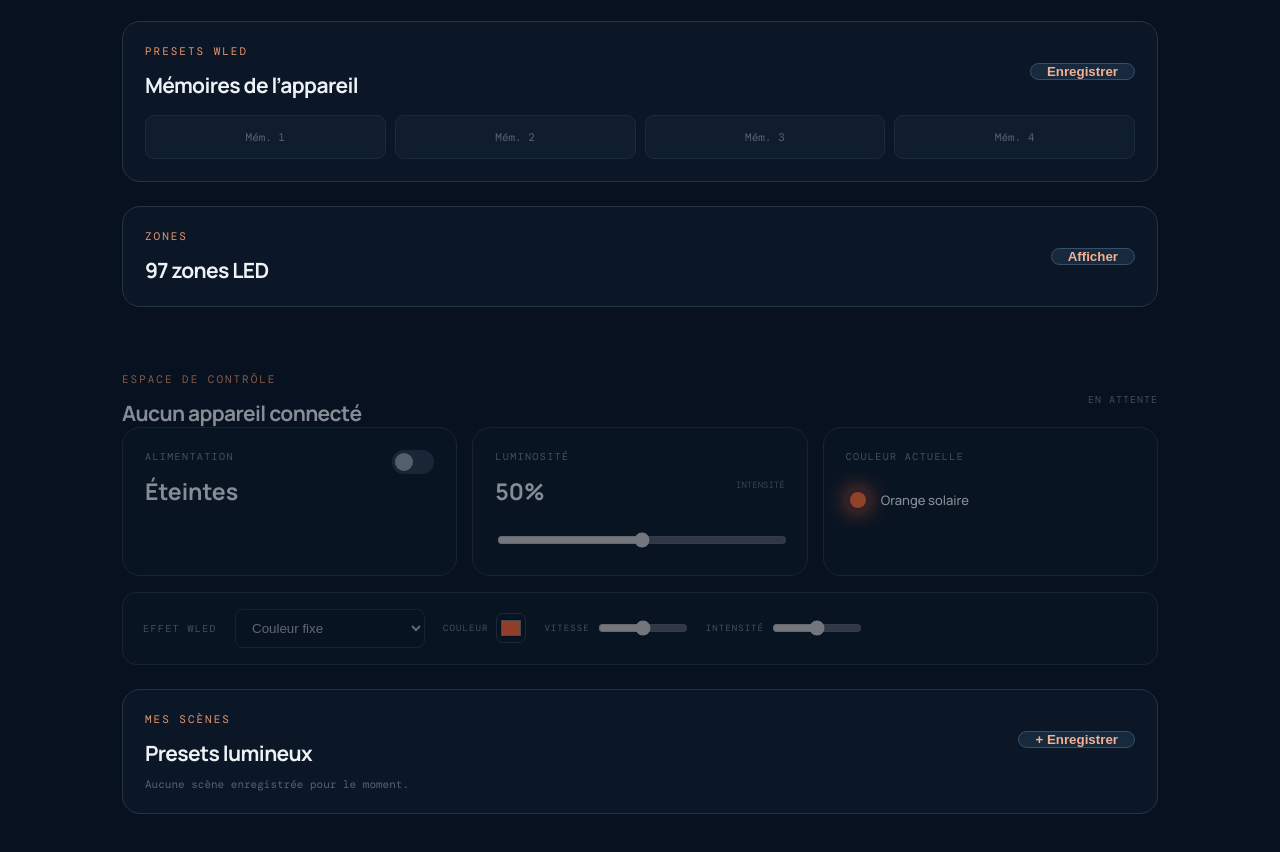
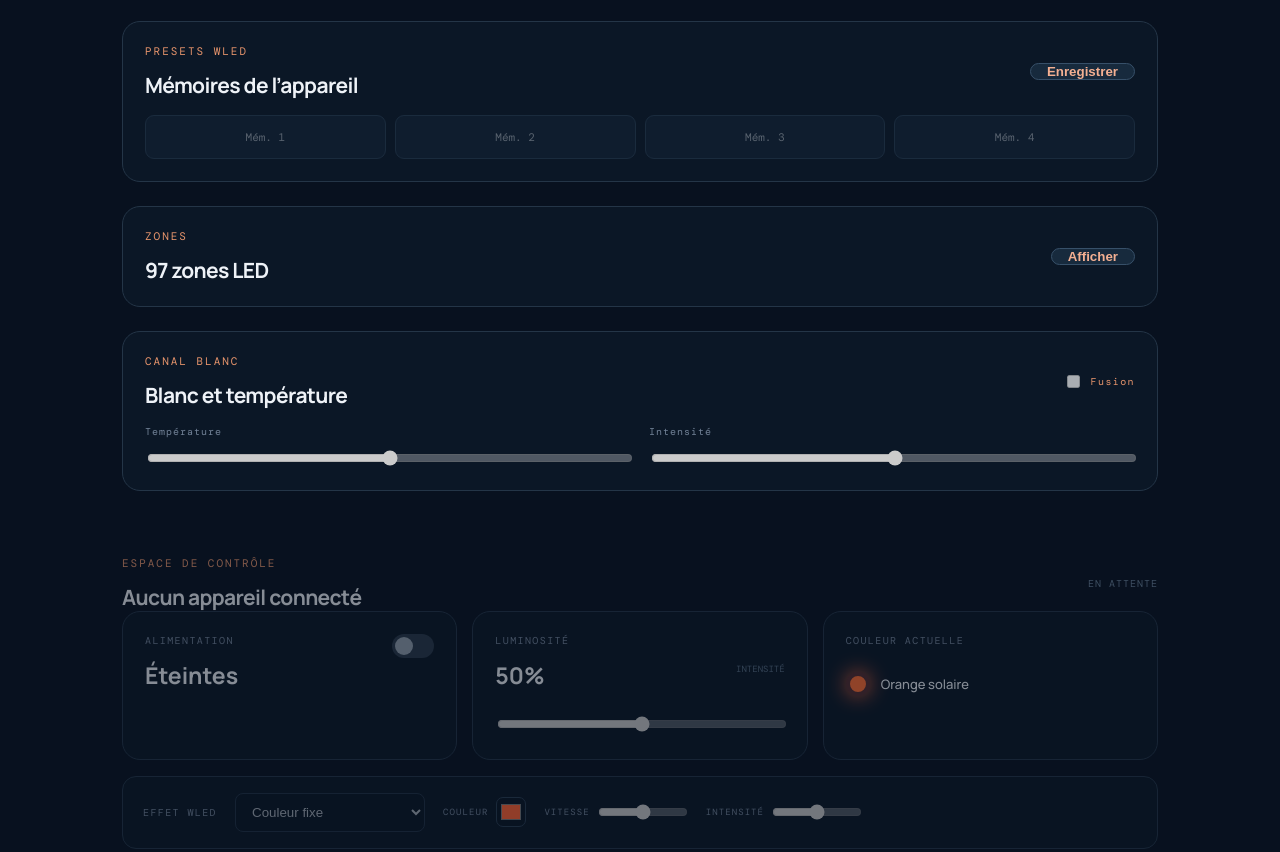
Before and after one commit to kreuille/led2, a website built with Vite: page index.html in a window 1280 px wide. Shown: the part 955-1807 px from the top of the page. Built offline with nearby package versions, Linux system fonts and the light colour scheme.

Commit message:
feat: add white channel and RGB fusion controls

```diff
--- a/src/main.ts
+++ b/src/main.ts
@@ -60,6 +60,7 @@ function render() {
       ${savedDevices.length ? `<div class="saved-devices"><p class="eyebrow">MES APPAREILS</p>${savedDevices.map(device => `<button class="saved-device" data-saved-url="${device.url}"><span>${device.name}</span><small>${device.url}</small></button>`).join("")}</div>` : ""}
       <section class="wled-presets"><div class="section-title"><div><p class="eyebrow">PRESETS WLED</p><h2>Mémoires de l’appareil</h2></div><button id="preset-record" class="secondary-button">${presetRecordMode ? "Annuler" : "Enregistrer"}</button></div>${presetMessage ? `<p class="group-message">${presetMessage}</p>` : ""}<div class="preset-grid">${[1,2,3,4].map(id => `<button class="preset-slot" data-preset="${id}" ${connectionState !== "connected" ? "disabled" : ""}>Mém. ${id}</button>`).join("")}</div></section>
       <section class="zones-panel"><div class="section-title"><div><p class="eyebrow">ZONES</p><h2>${TOTAL_ZONES} zones LED</h2></div><button id="zones-toggle" class="secondary-button">${zonesOpen ? "Réduire" : "Afficher"}</button></div>${zonesOpen ? `<div class="zone-actions"><button id="zones-all">Tout</button><button id="zones-none">Rien</button><button id="zones-pattern">1 sur 2</button><span>${zoneState.filter(Boolean).length} sélectionnées</span></div><div class="zone-grid">${zoneState.map((active, index) => `<button class="zone-cell ${active ? "active" : ""}" data-zone="${index}">${index + 1}</button>`).join("")}</div><button id="zones-apply" class="primary-wide" ${connectionState !== "connected" ? "disabled" : ""}>Appliquer la sélection</button>` : ""}</section>
+      <section class="white-panel"><div class="section-title"><div><p class="eyebrow">CANAL BLANC</p><h2>Blanc et température</h2></div><label class="fusion-toggle"><input id="fusion-toggle" type="checkbox" ${connectionState !== "connected" ? "disabled" : ""} /> Fusion</label></div><div class="white-controls"><label>Température<input id="white-temperature" type="range" min="0" max="100" value="50" ${connectionState !== "connected" ? "disabled" : ""} /></label><label>Intensité<input id="white-level" type="range" min="0" max="255" value="128" ${connectionState !== "connected" ? "disabled" : ""} /></label></div></section>
       <section class="dashboard ${connectionState !== "connected" ? "muted" : ""}">
         <div class="section-title"><div><p class="eyebrow">ESPACE DE CONTRÔLE</p><h2>${deviceName}</h2></div><span class="locked">${connectionState === "connected" ? "ACTIF" : "EN ATTENTE"}</span></div>
         <div class="controls"><article class="control-card power-card"><div><span class="control-label">ALIMENTATION</span><h3>${state.on ? "Allumées" : "Éteintes"}</h3></div><button class="power-toggle ${state.on ? "active" : ""}" id="power-toggle" aria-label="Basculer l'alimentation"><span></span></button></article><article class="control-card"><span class="control-label">LUMINOSITÉ</span><div class="value-row"><h3>${Math.round((state.bri / 255) * 100)}%</h3><span>INTENSITÉ</span></div><input id="brightness" type="range" min="1" max="255" value="${state.bri}" ${connectionState !== "connected" ? "disabled" : ""} /></article><article class="control-card color-card"><span class="control-label">COULEUR ACTUELLE</span><div class="color-preview"><span></span><strong>Orange solaire</strong></div></article></div>
@@ -91,6 +92,9 @@ function render() {
   document.querySelector<HTMLButtonElement>("#zones-apply")?.addEventListener("click", applyZones);
   document.querySelector<HTMLButtonElement>("#preset-record")?.addEventListener("click", () => { presetRecordMode = !presetRecordMode; presetMessage = presetRecordMode ? "Choisissez une mémoire pour l’enregistrer." : ""; render(); });
   document.querySelectorAll<HTMLButtonElement>("[data-preset]").forEach(button => button.addEventListener("click", () => useWledPreset(Number(button.dataset.preset))));
+  document.querySelector<HTMLInputElement>("#white-level")?.addEventListener("input", event => updateWhite(Number((event.target as HTMLInputElement).value), 50));
+  document.querySelector<HTMLInputElement>("#white-temperature")?.addEventListener("input", event => updateWhite(128, Number((event.target as HTMLInputElement).value)));
+  document.querySelector<HTMLInputElement>("#fusion-toggle")?.addEventListener("change", event => { const enabled = (event.target as HTMLInputElement).checked; updateState({ seg: state.seg.map(segment => ({ ...segment, col: enabled ? [segment.col[0], [128, 128, 128]] : [segment.col[0]] })) }); });
 }
 
 function firstColorFrom(sceneState: WledState) { const color = sceneState.seg[0]?.col?.[0] || [255, 98, 50]; return `rgb(${color.join(",")})`; }
@@ -100,6 +104,7 @@ function deleteScene(id: string) { scenes = scenes.filter(scene => scene.id !==
 async function applySceneToAll(id: string) { const scene = scenes.find(item => item.id === id); if (!scene || savedDevices.length < 2) return; groupMessage = "Application de la scène sur les appareils…"; render(); const results = await Promise.allSettled(savedDevices.map(device => fetch(`${device.url}/json/state`, { method: "POST", headers: { "Content-Type": "application/json" }, body: JSON.stringify(scene.state), signal: AbortSignal.timeout(5000) }))); const success = results.filter(result => result.status === "fulfilled" && result.value.ok).length; groupMessage = `${success} / ${savedDevices.length} appareil(s) mis à jour.`; render(); }
 async function applyZones() { if (connectionState !== "connected") return; const segments: Array<{ start: number; stop: number; fx: number }> = []; let start = -1; for (let index = 0; index <= TOTAL_ZONES; index++) { if (index < TOTAL_ZONES && zoneState[index] && start < 0) start = index; if ((index === TOTAL_ZONES || !zoneState[index]) && start >= 0) { segments.push({ start: start * 2, stop: index * 2, fx: 0 }); start = -1; } } await updateState({ seg: segments.map((segment, id) => ({ id, ...segment, sx: 128, ix: 128, col: [[255, 98, 50]] })) }); }
 async function useWledPreset(id: number) { if (connectionState !== "connected") return; presetMessage = presetRecordMode ? `Enregistrement de la mémoire ${id}…` : `Chargement de la mémoire ${id}…`; render(); try { const payload = presetRecordMode ? { psave: id } : { ps: id }; const response = await fetch(`${baseUrl}/json/state`, { method: "POST", headers: { "Content-Type": "application/json" }, body: JSON.stringify(payload), signal: AbortSignal.timeout(5000) }); if (!response.ok) throw new Error(); presetRecordMode = false; presetMessage = `Mémoire ${id} ${payload.psave ? "enregistrée" : "chargée"}.`; } catch { presetMessage = `Impossible de modifier la mémoire ${id}.`; } render(); }
+function updateWhite(level: number, temperature: number) { const warm = Math.round(255 * Math.max(0, 1 - temperature / 100)); const cool = Math.round(255 * Math.min(1, temperature / 100)); state = { ...state, seg: state.seg.map(segment => ({ ...segment, col: [segment.col[0], [warm, cool, level]] })) }; updateState({ seg: state.seg }); }
 
 function selectDevice(url: string) { baseUrl = url; const input = document.querySelector<HTMLInputElement>("#device-url"); if (input) input.value = url; connect(new Event("submit") as SubmitEvent); }
 
--- a/src/scan.css
+++ b/src/scan.css
@@ -33,3 +33,4 @@
 .zone-grid { display: grid; grid-template-columns: repeat(10, 1fr); gap: 3px; max-height: 260px; overflow: auto; } .zone-cell { aspect-ratio: 1; color: #718398; background: #1c2d3f; border: 1px solid transparent; border-radius: 3px; font: 9px 'DM Mono', monospace; } .zone-cell.active { color: #fff; background: #d77657; border-color: #ffb08e; box-shadow: 0 0 8px #b8574a; } .primary-wide { width: 100%; margin-top: 14px; padding: 12px; color: #1a1620; background: #ffad83; border-radius: 9px; font-weight: 700; } .primary-wide:disabled { opacity: .35; }
 .wled-presets { margin-top: 24px; padding: 22px; border: 1px solid #243547; background: rgba(13, 26, 41, .74); border-radius: 18px; } .wled-presets h2 { margin-bottom: 0; } .preset-grid { display: grid; grid-template-columns: repeat(4, 1fr); gap: 9px; margin-top: 16px; } .preset-slot { padding: 14px 8px; color: #e7edf5; background: #172a3d; border: 1px solid #375069; border-radius: 9px; font: 11px 'DM Mono', monospace; } .preset-slot:hover { border-color: #ffad83; } .preset-slot:disabled { opacity: .35; }
 @media (max-width: 720px) { .scan-row { align-items: stretch; flex-direction: column; } .scan-row input { max-width: none; } }
+.white-panel { margin-top: 24px; padding: 22px; border: 1px solid #243547; background: rgba(13, 26, 41, .74); border-radius: 18px; } .white-panel h2 { margin-bottom: 0; } .fusion-toggle { display: flex; gap: 8px; align-items: center; color: #e8956c; font: 10px 'DM Mono', monospace; } .white-controls { display: grid; grid-template-columns: 1fr 1fr; gap: 18px; margin-top: 16px; } .white-controls label { color: #738398; font: 10px 'DM Mono', monospace; letter-spacing: .1em; } .white-controls input { width: 100%; display: block; margin-top: 12px; accent-color: #ffad83; }
```
